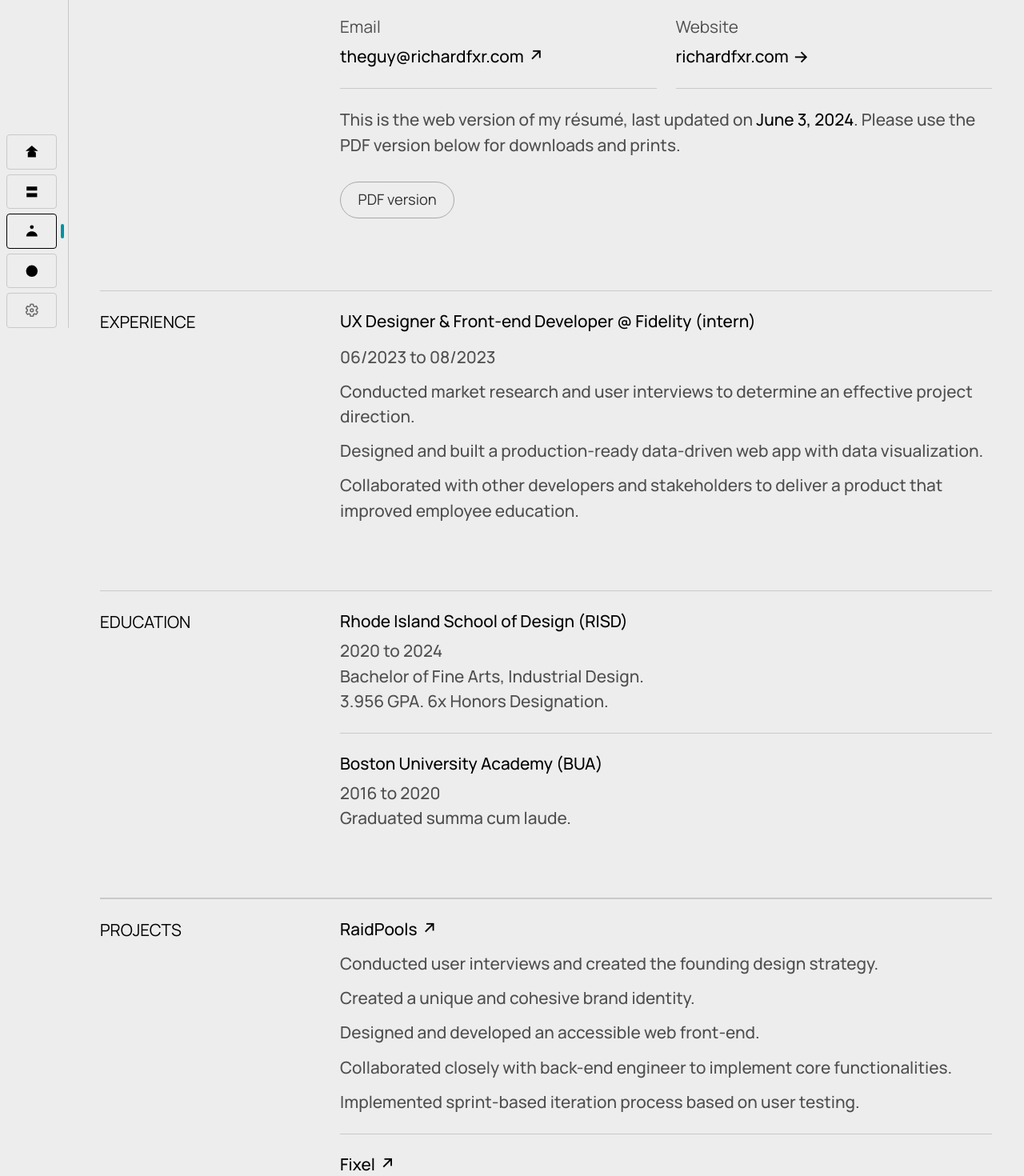
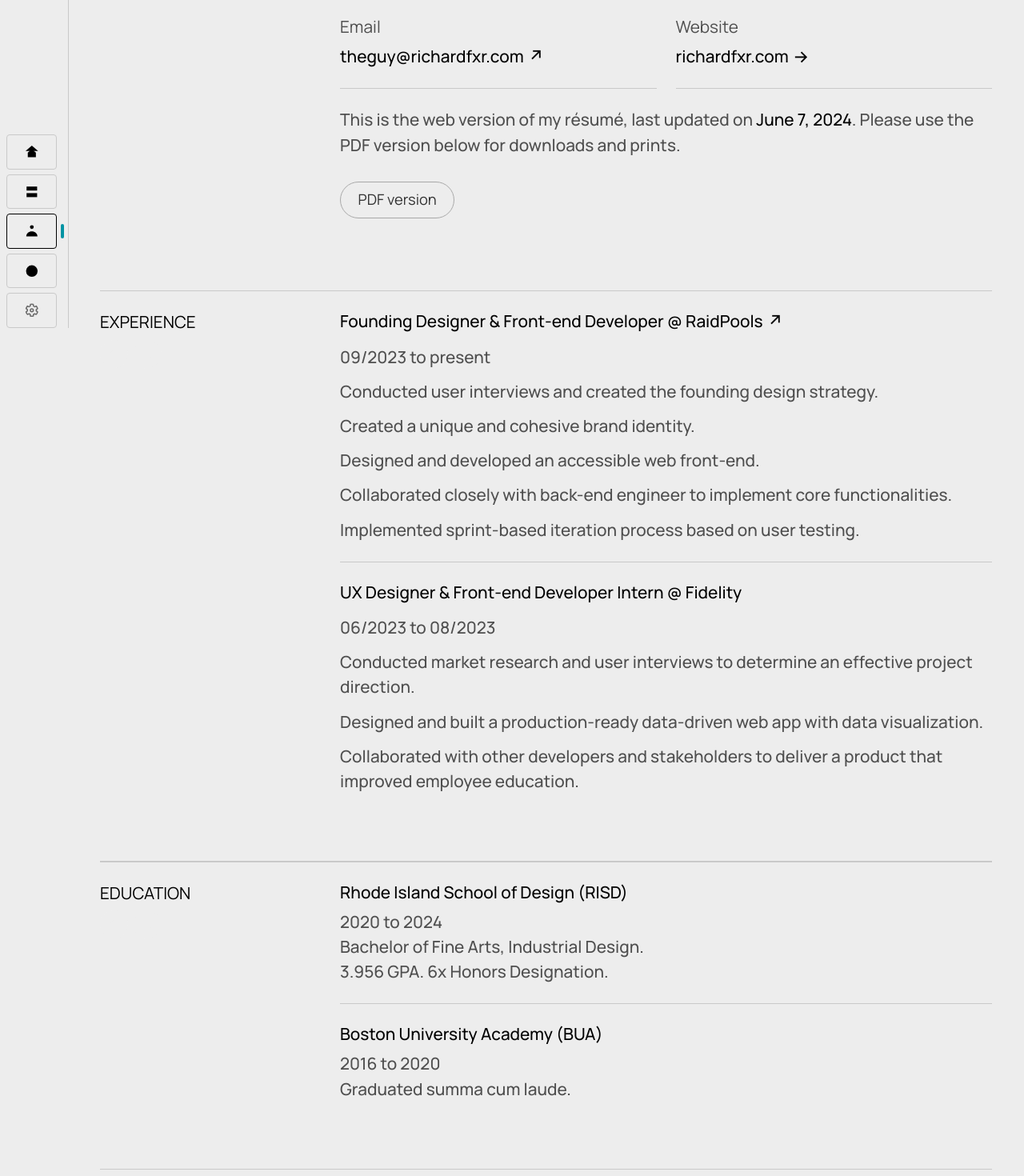
Before and after one commit to richardfxr/richardfxr, a Next.js app: page /about/resume in a window 1280 px wide. Shown: the part 360-1830 px from the top of the page at 80% size. Built offline with nearby package versions, Linux system fonts and the light colour scheme.

Commit message:
🔵RCT: update resume experience section

```diff
--- a/pages/about/resume.js
+++ b/pages/about/resume.js
@@ -56,7 +56,7 @@
                         </div>
                     </dl>
 
-                    <p className='md first'>This is the web version of my résumé, last updated on <em>June 3, 2024</em>. Please use the PDF version below for downloads and prints.</p>
+                    <p className='md first'>This is the web version of my résumé, last updated on <em>June 7, 2024</em>. Please use the PDF version below for downloads and prints.</p>
                     <Button href="/RichardFu-resume.pdf" target="_blank" styling="sm">PDF version</Button>
                 </Section>
 
@@ -75,7 +75,20 @@
                 <Section sections={sections} index={1} skipLinkHidden>
                     <dl className="oneCol dlList detailed">
                         <div>
-                            <dt>UX Designer & Front-end Developer @ Fidelity (intern)</dt>
+                            <dt><UnderlinedLink href="https://testing.raidpools.gg/" target="_blank" print="testing.raidpools.gg">Founding Designer & Front-end Developer @ RaidPools</UnderlinedLink></dt>
+                            <dd className="ddList">
+                                <p>09/2023 to present</p>
+                                <ul className="bulletPoints">
+                                    <li>Conducted user interviews and created the founding design strategy.</li>
+                                    <li>Created a unique and cohesive brand identity.</li>
+                                    <li>Designed and developed an accessible web front-end.</li>
+                                    <li>Collaborated closely with back-end engineer to implement core functionalities.</li>
+                                    <li>Implemented sprint-based iteration process based on user testing.</li>
+                                </ul>
+                            </dd>
+                        </div>
+                        <div>
+                            <dt>UX Designer & Front-end Developer Intern @ Fidelity</dt>
                             <dd className="ddList">
                                 <p>06/2023 to 08/2023</p>
                                 <ul className="bulletPoints">
@@ -111,18 +124,6 @@
                 <Section sections={sections} index={3} skipLinkHidden>
                     <dl className="oneCol dlList detailed">
                         <div>
-                            <dt><UnderlinedLink href="https://testing.raidpools.gg/" target="_blank" print="testing.raidpools.gg">RaidPools</UnderlinedLink></dt>
-                            <dd>
-                                <ul className="bulletPoints">
-                                    <li>Conducted user interviews and created the founding design strategy.</li>
-                                    <li>Created a unique and cohesive brand identity.</li>
-                                    <li>Designed and developed an accessible web front-end.</li>
-                                    <li>Collaborated closely with back-end engineer to implement core functionalities.</li>
-                                    <li>Implemented sprint-based iteration process based on user testing.</li>
-                                </ul>
-                            </dd>
-                        </div>
-                        <div>
                             <dt><UnderlinedLink href="https://www.fixel.io/canvas/1" target="_blank" print="fixel.io/canvas/1">Fixel</UnderlinedLink></dt>
                             <dd>
                                 <ul className="bulletPoints">
@@ -139,7 +140,6 @@
                                     <li>Worked with NGOs and refugees to identify digital education shortcomings.</li>
                                     <li>Collaborated with refugees to design a solution that satisfies their unique needs.</li>
                                     <li>Designed and developed a web-based synthesizer that teaches music theory.</li>
-                                    <li>Ensured stability and offline functionality through extensive testing.</li>
                                     <li>Resulted in the creation of 184 songs and 1 teaching session in the first week of deployment.</li>
                                 </ul>
                             </dd>
```
Also changed, not shown: 2 other files (tests, documents, lock files or other folders).
